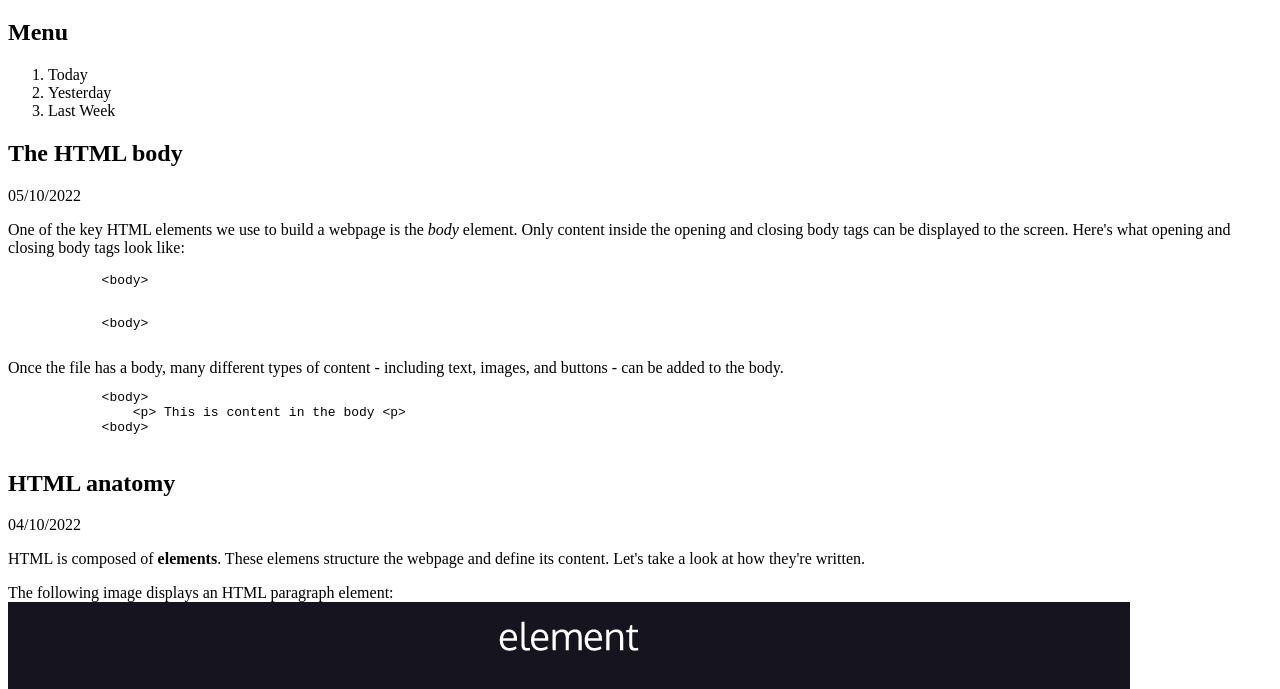
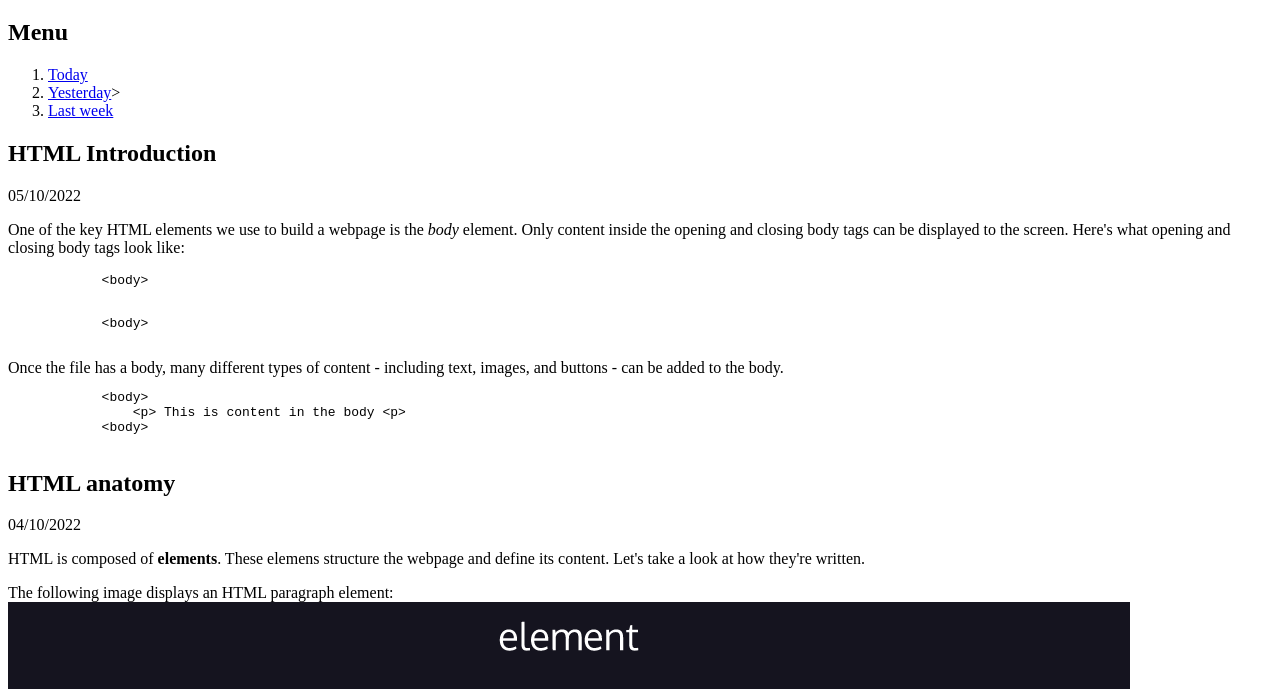
Before and after one commit to Xabi-5/Blog, a plain HTML site: page index.html in a window 1280 px wide. Shown: the part 61-750 px from the top of the page. Drawn offline with Linux system fonts and the light colour scheme.

Commit message:
inner hyperlinks added

```diff
--- a/index.html
+++ b/index.html
@@ -18,14 +18,14 @@
     </h2>
     <p>
     <ol>
-        <li>Today</li>
-        <li>Yesterday</li>
-        <li>Last Week</li>
+        <li><a href="#today">Today</a></li>
+        <li><a href="#yesterday">Yesterday</a>></li>
+        <li><a href="#last_week">Last week</a></li>
     </ol>
     </p>
 
     <h2>
-        The HTML body
+        <a id="today">HTML Introduction</a>
     </h2>
     <p>
         05/10/2022
@@ -50,7 +50,7 @@
     </p>
 
     <h2>
-        HTML anatomy
+        <a id="yesterday">HTML anatomy</a>
     </h2>
     <p>
         04/10/2022
@@ -74,11 +74,11 @@
     </p>
 
     <h2>
-        HTML introduction
+        <a id="last_week">HTML introduction</a>
     </h2>
 
     <p>
-        04/10/2022
+        25/09/2022
     </p>
     <p>
         <strong>HTML</strong> provides structure to the content appearing on a website, such as images, text or videos. HTML stands for <strong>HyperText Markup Language</strong>:
```
